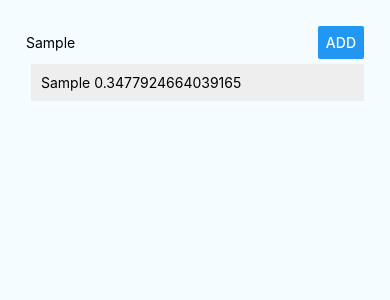
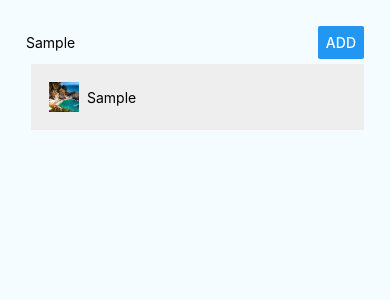
Before and after one commit to fats2005/react-native-tutorial, a React Native app: screen / in a window 390 px wide. Both pictures are taken after typing "Sample" into the empty fields and a click on the button "ADD". Shown: the top 300 px of the page. Built offline with nearby package versions, Linux system fonts and the light colour scheme.

Commit message:
Static images imported

```diff
--- a/App.js
+++ b/App.js
@@ -12,6 +12,8 @@
 import PlaceInput from "./src/components/PlaceInput/PlaceInput";
 import PlaceList from "./src/components/PlaceList/PlaceList";
 
+import placeImage from "./src/assets/beautiful-place.jpg";
+
 export default class App extends Component {
   state = {
     places: []
@@ -22,7 +24,8 @@
       return {
         places: prevState.places.concat({
           key: Math.random(),
-          value: placeName
+          name: placeName,
+          image: placeImage
         })
       };
     });
--- a/src/components/ListItem/ListItem.js
+++ b/src/components/ListItem/ListItem.js
@@ -1,9 +1,14 @@
 import React from "react";
-import { View, Text, StyleSheet, TouchableOpacity } from "react-native";
+import { View, Text, StyleSheet, TouchableOpacity, Image } from "react-native";
 
 const listItem = props => (
   <TouchableOpacity onPress={props.onItemPressed}>
     <View style={styles.listItem}>
+      <Image
+        resizeMode="cover"
+        source={props.placeImage}
+        style={styles.placeImage}
+      />
       <Text>{props.placeName}</Text>
     </View>
   </TouchableOpacity>
@@ -14,7 +19,14 @@
     width: "100%",
     margin: 5,
     padding: 10,
-    backgroundColor: "#eee"
+    backgroundColor: "#eee",
+    flexDirection: "row",
+    alignItems: "center"
+  },
+  placeImage: {
+    margin: 8,
+    height: 30,
+    width: 30
   }
 });
 
--- a/src/components/PlaceList/PlaceList.js
+++ b/src/components/PlaceList/PlaceList.js
@@ -11,7 +11,8 @@
       renderItem={({ item }) => {
         return (
           <ListItem
-            placeName={item.value + " " + item.key}
+            placeName={item.name}
+            placeImage={item.image}
             onItemPressed={() => props.onItemDeleted(item.key)}
           />
         );
```
Also changed, not shown: src/assets/beautiful-place.jpg (added).
